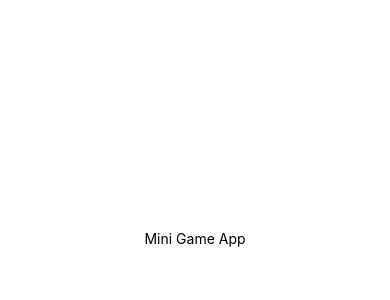
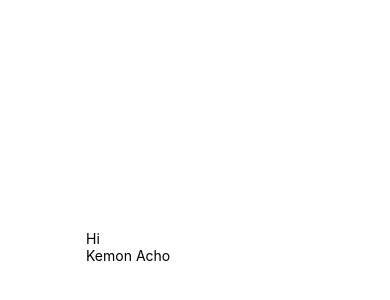
Before and after one commit to shadreza/React-Native-CLI, a React Native app: screen / in a window 390 px wide. Shown: the part 184-484 px from the top of the page. Built offline with nearby package versions, Linux system fonts and the light colour scheme.

Commit message:
The custom button - primaryButton has been made

```diff
--- a/App.js
+++ b/App.js
@@ -1,14 +1,13 @@
 import React from 'react';
 // eslint-disable-next-line prettier/prettier
-import { StyleSheet, Text, View } from 'react-native';
+import { StyleSheet, View } from 'react-native';
+import StartGameScreen from './screens/StartGameScreen';
 
-const App = () => {
-  return (
-    <View style={styles.container}>
-      <Text>Mini Game App</Text>
-    </View>
-  );
-};
+const App = () => (
+  <View style={styles.container}>
+    <StartGameScreen />
+  </View>
+);
 
 const styles = StyleSheet.create({
   container: {
--- /dev/null
+++ b/components/Buttons/PrimaryButton.js
@@ -0,0 +1,18 @@
+// eslint-disable-next-line prettier/prettier
+import React from 'react';
+// eslint-disable-next-line prettier/prettier
+import { Pressable, StyleSheet, Text, View } from 'react-native';
+
+const PrimaryButton = ({children}) => {
+  return (
+    <Pressable>
+      <View>
+        <Text>{children}</Text>
+      </View>
+    </Pressable>
+  );
+};
+
+export default PrimaryButton;
+
+const styles = StyleSheet.create({});
--- a/screens/StartGameScreen.js
+++ b/screens/StartGameScreen.js
@@ -1,12 +1,14 @@
 import React from 'react';
 // eslint-disable-next-line prettier/prettier
 import { StyleSheet, TextInput, View } from 'react-native';
+import PrimaryButton from '../components/Buttons/PrimaryButton';
 
 const StartGameScreen = () => {
   return (
     <View>
       <TextInput />
-      {/* Buttons */}
+      <PrimaryButton>Hi</PrimaryButton>
+      <PrimaryButton>Kemon Acho</PrimaryButton>
     </View>
   );
 };
```
